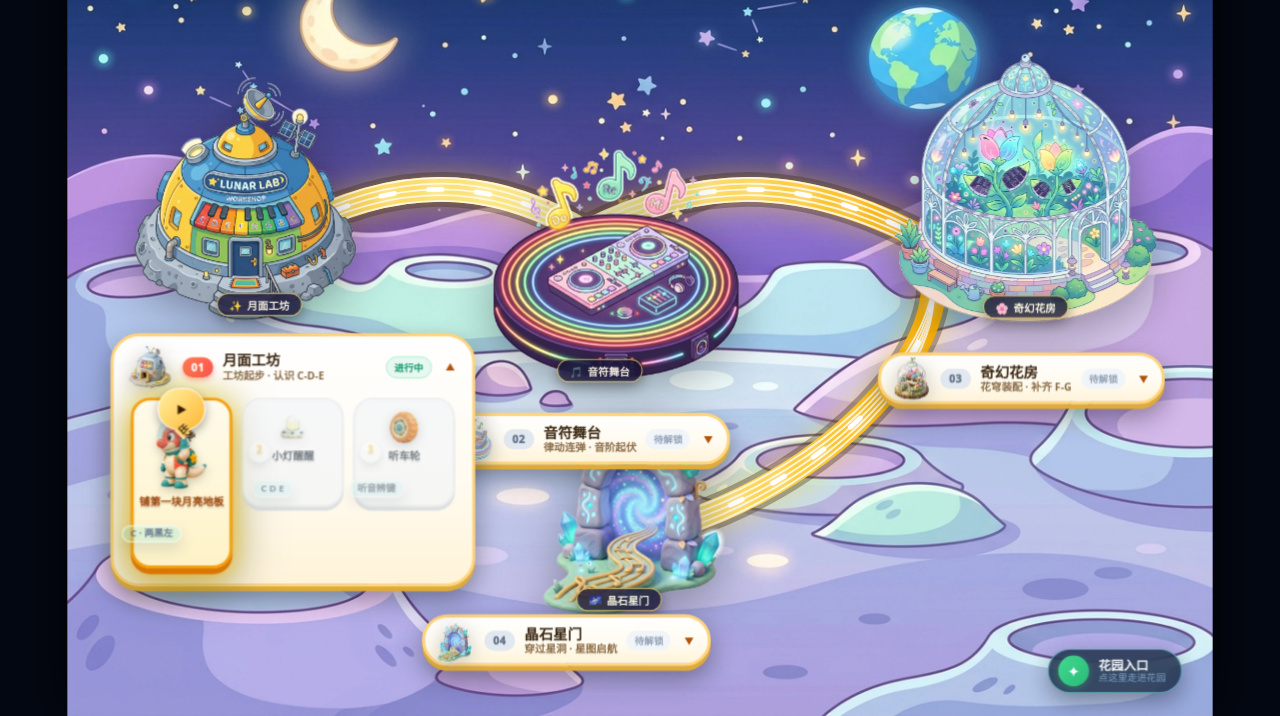
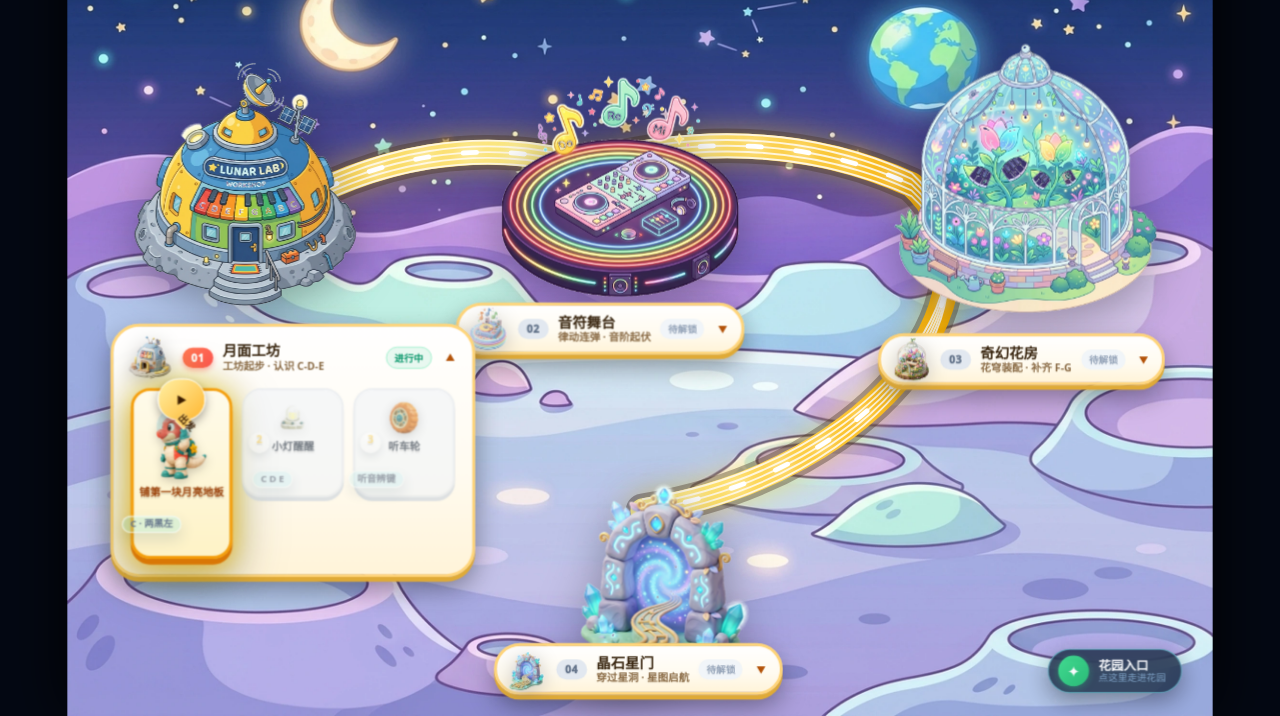
Before and after one commit to linglinghahaha/star-dino-piano, a website: page index.html in a window 1280 px wide. Shown: the part 84-800 px from the top of the page. Drawn offline with Linux system fonts and the light colour scheme.

Commit message:
fix(ui): eliminate duplicate badges, resolve drawer-portal occlusion, and polish SVG staff route after multi-round audit

```diff
--- a/course-director.css
+++ b/course-director.css
@@ -1507,68 +1507,38 @@ html[data-motion="reduced"] .map-shell[data-course-director="true"] .garden-rest
   display: block !important;
 }
 
-.landmark-click-badge {
-  position: absolute !important;
-  bottom: 4px !important;
-  left: 50% !important;
-  transform: translateX(-50%) !important;
-  background: rgba(18, 12, 48, 0.82) !important;
-  border: 1.5px solid rgba(255, 220, 100, 0.8) !important;
-  border-radius: 999px !important;
-  padding: 3px 12px !important;
-  display: inline-flex !important;
-  align-items: center !important;
-  gap: 5px !important;
-  color: #fff9e6 !important;
-  font-size: 11px !important;
-  font-weight: 850 !important;
-  white-space: nowrap !important;
-  box-shadow: 0 4px 14px rgba(0, 0, 0, 0.45) !important;
-  pointer-events: none !important;
-  backdrop-filter: blur(8px) !important;
-  opacity: 0.92 !important;
-  transition: all 0.25s ease !important;
-}
-
-.map-landmark-prop:hover .landmark-click-badge {
-  background: #ffb703 !important;
-  color: #2b1700 !important;
-  transform: translateX(-50%) scale(1.08) !important;
-  box-shadow: 0 6px 16px rgba(255, 183, 3, 0.6) !important;
-}
-
 /* Specific Landmark Coordinates */
 /* 01: Workshop (Left Hill) */
 .map-landmark-prop.prop-workshop {
   left: 65px !important;
-  top: 155px !important;
+  top: 140px !important;
   width: 270px !important;
   height: 270px !important;
   animation-delay: 0s !important;
 }
 
-/* 02: DJ Stage (Center Valley) */
+/* 02: DJ Stage (Center Valley / Slightly elevated to give room below) */
 .map-landmark-prop.prop-stage {
-  left: 410px !important;
-  top: 240px !important;
-  width: 290px !important;
-  height: 250px !important;
+  left: 420px !important;
+  top: 165px !important;
+  width: 280px !important;
+  height: 240px !important;
   animation-delay: 0.8s !important;
 }
 
 /* 03: Greenhouse Conservatory (Right Hill) */
 .map-landmark-prop.prop-greenhouse {
   right: 55px !important;
-  top: 145px !important;
+  top: 135px !important;
   width: 280px !important;
   height: 280px !important;
   animation-delay: 1.6s !important;
 }
 
-/* 04: Ancient Crystal Portal (Bottom Center) */
+/* 04: Ancient Crystal Portal (Bottom Center Crater) */
 .map-landmark-prop.prop-portal {
-  left: 460px !important;
-  top: 505px !important;
+  left: 485px !important;
+  top: 580px !important;
   width: 230px !important;
   height: 230px !important;
   animation-delay: 2.4s !important;
@@ -1593,7 +1563,7 @@ html[data-motion="reduced"] .map-shell[data-course-director="true"] .garden-rest
 /* Station 1: Moon Base Workshop (Directly anchored below workshop steps) */
 .phase-hub-1 {
   left: 45px !important;
-  top: 435px !important;
+  top: 425px !important;
   transform: none !important;
   width: auto !important;
   z-index: 16 !important;
@@ -1607,13 +1577,14 @@ html[data-motion="reduced"] .map-shell[data-course-director="true"] .garden-rest
 
 /* Station 2: Central Music Turntable (Directly anchored below DJ platform) */
 .phase-hub-2 {
-  left: 540px !important;
-  top: 545px !important;
+  left: 555px !important;
+  top: 430px !important;
   transform: translate(-50%, -50%) !important;
   width: auto !important;
   z-index: 15 !important;
 }
 .phase-hub-2.drawer-open {
+  top: 475px !important;
   width: 440px !important;
   border-radius: 30px !important;
   padding: 14px 18px 16px !important;
@@ -1623,7 +1594,7 @@ html[data-motion="reduced"] .map-shell[data-course-director="true"] .garden-rest
 .phase-hub-3 {
   right: 50px !important;
   left: auto !important;
-  top: 455px !important;
+  top: 435px !important;
   transform: none !important;
   width: auto !important;
   z-index: 14 !important;
@@ -1636,13 +1607,16 @@ html[data-motion="reduced"] .map-shell[data-course-director="true"] .garden-rest
 
 /* Station 4: Crystal Arch Portal (Directly anchored below crystal arch portal) */
 .phase-hub-4 {
-  left: 520px !important;
-  top: 755px !important;
+  left: 595px !important;
+  top: 785px !important;
   transform: translate(-50%, -50%) !important;
   width: auto !important;
   z-index: 13 !important;
 }
 .phase-hub-4.drawer-open {
+  left: 320px !important;
+  top: 710px !important;
+  transform: translate(-50%, -50%) !important;
   width: 330px !important;
   border-radius: 30px !important;
   padding: 14px 18px 16px !important;
--- a/index.html
+++ b/index.html
@@ -26,7 +26,7 @@
   <link rel="stylesheet" href="roof-blueprint-overrides.css?v=overhaul-340c">
   <link rel="stylesheet" href="chapter3-visible.css?v=overhaul-343a-p1">
   <link rel="stylesheet" href="chapter4-slice.css?v=overhaul-366a-c4-settlement-lp04-continuity-correction">
-  <link rel="stylesheet" href="course-director.css?v=vector-layered-map-v5">
+  <link rel="stylesheet" href="course-director.css?v=vector-perfect-clean-v7">
   <link rel="stylesheet" href="parent-experience.css?v=overhaul-365b-parental-challenge-pointer-cancel-correction">
   <link rel="stylesheet" href="child-feedback-intensity.css?v=overhaul-369e-ipad-settlement-compactness-correction">
   <link rel="stylesheet" href="m01-m03-companion-feedback.css?v=overhaul-365b-parental-challenge-pointer-cancel-correction">
@@ -259,47 +259,31 @@
           </linearGradient>
         </defs>
         <!-- 乐谱底轨与光晕金带 -->
-        <path class="staff-ribbon-base" d="M 230 330 C 340 270, 440 270, 540 330 C 660 270, 760 270, 880 330 C 970 420, 780 620, 570 650" />
-        <path class="staff-ribbon-fill" d="M 230 330 C 340 270, 440 270, 540 330 C 660 270, 760 270, 880 330 C 970 420, 780 620, 570 650" />
+        <path class="staff-ribbon-base" d="M 220 310 C 320 250, 430 230, 540 260 C 650 230, 770 230, 880 280 C 990 380, 850 580, 600 620" />
+        <path class="staff-ribbon-fill" d="M 220 310 C 320 250, 430 230, 540 260 C 650 230, 770 230, 880 280 C 990 380, 850 580, 600 620" />
         <!-- 5 条五线谱发光金线 -->
-        <path class="staff-line staff-line-1" d="M 230 318 C 340 258, 440 258, 540 318 C 660 258, 760 258, 880 318 C 970 408, 780 608, 570 638" />
-        <path class="staff-line staff-line-2" d="M 230 324 C 340 264, 440 264, 540 324 C 660 264, 760 264, 880 324 C 970 414, 780 614, 570 644" />
-        <path class="staff-line staff-line-3" d="M 230 330 C 340 270, 440 270, 540 330 C 660 270, 760 270, 880 330 C 970 420, 780 620, 570 650" />
-        <path class="staff-line staff-line-4" d="M 230 336 C 340 276, 440 276, 540 336 C 660 276, 760 276, 880 336 C 970 426, 780 626, 570 656" />
-        <path class="staff-line staff-line-5" d="M 230 342 C 340 282, 440 282, 540 342 C 660 282, 760 282, 880 342 C 970 432, 780 632, 570 662" />
+        <path class="staff-line staff-line-1" d="M 220 298 C 320 238, 430 218, 540 248 C 650 218, 770 218, 880 268 C 990 368, 850 568, 600 608" />
+        <path class="staff-line staff-line-2" d="M 220 304 C 320 244, 430 224, 540 254 C 650 224, 770 224, 880 274 C 990 374, 850 574, 600 614" />
+        <path class="staff-line staff-line-3" d="M 220 310 C 320 250, 430 230, 540 260 C 650 230, 770 230, 880 280 C 990 380, 850 580, 600 620" />
+        <path class="staff-line staff-line-4" d="M 220 316 C 320 256, 430 236, 540 266 C 650 236, 770 236, 880 286 C 990 386, 850 586, 600 626" />
+        <path class="staff-line staff-line-5" d="M 220 322 C 320 262, 430 242, 540 272 C 650 242, 770 242, 880 292 C 990 392, 850 592, 600 632" />
         <!-- 动态向前奔流的金色音符光带 (CSS dashoffset 流光) -->
-        <path class="staff-pulse-stream" d="M 230 330 C 340 270, 440 270, 540 330 C 660 270, 760 270, 880 330 C 970 420, 780 620, 570 650" />
+        <path class="staff-pulse-stream" d="M 220 310 C 320 250, 430 230, 540 260 C 650 230, 770 230, 880 280 C 990 380, 850 580, 600 620" />
       </svg>
 
       <!-- 第 2 层：4 大独立卡通交互地标图层 (Interactive Landmark Props Layer) -->
       <div class="map-landmarks-layer" aria-label="月球基地互动地标">
         <div class="map-landmark-prop prop-workshop" data-phase="1" role="button" tabindex="0" title="点击探索 月面工坊">
           <img class="landmark-prop-img" src="assets/runtime/landmark-vector-workshop.webp" alt="月面工坊">
-          <span class="landmark-click-badge">
-            <span class="badge-icon">✨</span>
-            <span class="badge-text">月面工坊</span>
-          </span>
         </div>
         <div class="map-landmark-prop prop-stage" data-phase="2" role="button" tabindex="0" title="点击探索 音符舞台">
           <img class="landmark-prop-img" src="assets/runtime/landmark-vector-stage.webp" alt="音符舞台">
-          <span class="landmark-click-badge">
-            <span class="badge-icon">🎵</span>
-            <span class="badge-text">音符舞台</span>
-          </span>
         </div>
         <div class="map-landmark-prop prop-greenhouse" data-phase="3" role="button" tabindex="0" title="点击探索 奇幻花房">
           <img class="landmark-prop-img" src="assets/runtime/landmark-vector-greenhouse.webp" alt="奇幻花房">
-          <span class="landmark-click-badge">
-            <span class="badge-icon">🌸</span>
-            <span class="badge-text">奇幻花房</span>
-          </span>
         </div>
         <div class="map-landmark-prop prop-portal" data-phase="4" role="button" tabindex="0" title="点击探索 晶石星门">
           <img class="landmark-prop-img" src="assets/runtime/landmark-vector-portal.webp" alt="晶石星门">
-          <span class="landmark-click-badge">
-            <span class="badge-icon">🌌</span>
-            <span class="badge-text">晶石星门</span>
-          </span>
         </div>
       </div>
 
```
Also changed, not shown: .ai_memory/2_active_task.md, .ai_memory/3_work_log.md.
